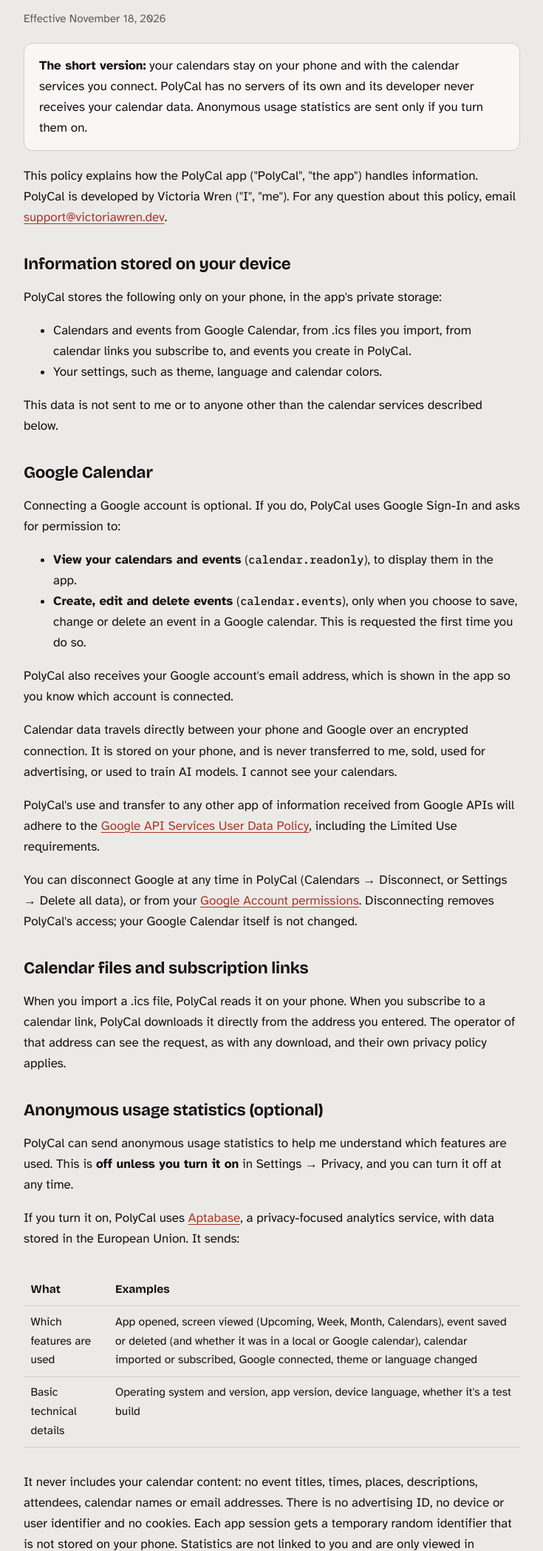
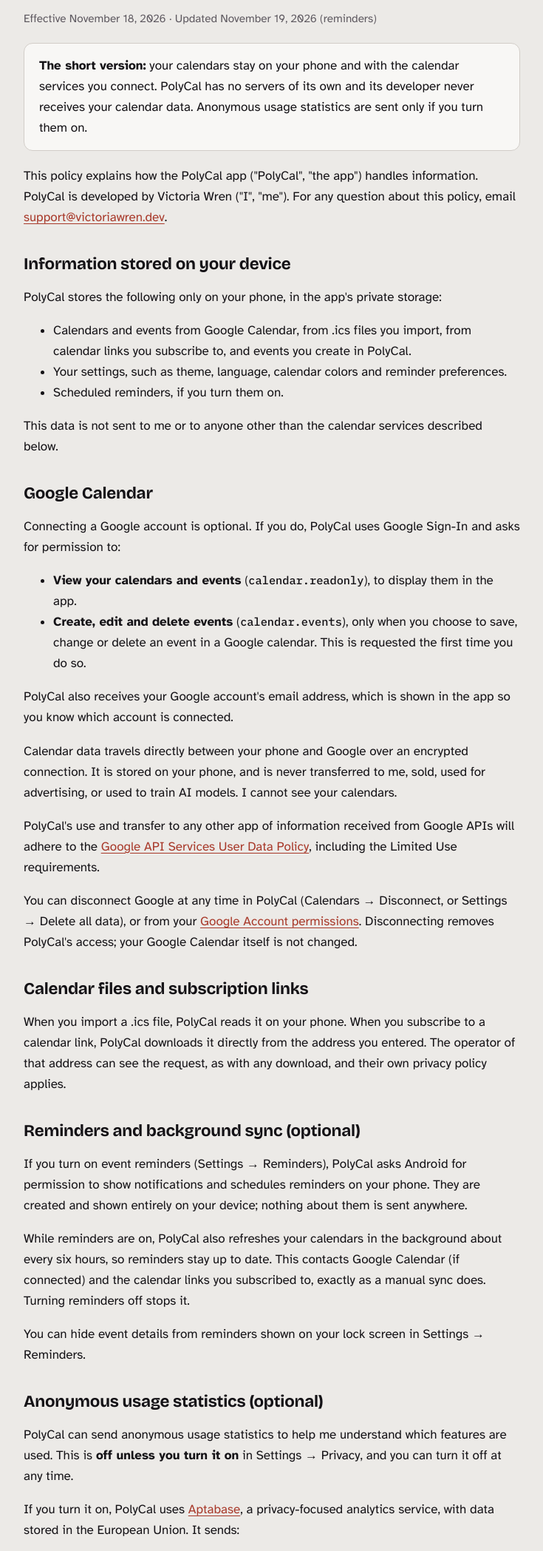
Before and after one commit to astranoct/personal-website, a plain HTML site: page polycal/privacy/index.html in a window 1280 px wide. Shown: the part 164-2261 px from the top of the page at 74% size, without its empty margins (272-1007 px from the left). Drawn offline with nearby package versions, Linux system fonts and the light colour scheme.

Commit message:
PolyCal: privacy policy and help for event reminders
Privacy policy: reminders are local notifications; while on, a
background refresh every ~6 hours contacts Google and subscribed links.
Help: turning reminders on, double reminders, missing reminders.

Co-Authored-By: Claude Opus 5.5 <noreply@anthropic.com>

```diff
--- a/polycal/privacy/index.html
+++ b/polycal/privacy/index.html
@@ -25,7 +25,7 @@
 
 <main><div class="wrap">
   <h1>Privacy policy</h1>
-  <p class="meta">Effective November 18, 2026</p>
+  <p class="meta">Effective November 18, 2026 · Updated November 19, 2026 (reminders)</p>
 
   <div class="panel">
     <p><strong>The short version:</strong> your calendars stay on your phone and with the calendar services you connect. PolyCal has no servers of its own and its developer never receives your calendar data. Anonymous usage statistics are sent only if you turn them on.</p>
@@ -37,7 +37,8 @@
   <p>PolyCal stores the following only on your phone, in the app's private storage:</p>
   <ul>
     <li>Calendars and events from Google Calendar, from .ics files you import, from calendar links you subscribe to, and events you create in PolyCal.</li>
-    <li>Your settings, such as theme, language and calendar colors.</li>
+    <li>Your settings, such as theme, language, calendar colors and reminder preferences.</li>
+    <li>Scheduled reminders, if you turn them on.</li>
   </ul>
   <p>This data is not sent to me or to anyone other than the calendar services described below.</p>
 
@@ -54,6 +55,11 @@
 
   <h2>Calendar files and subscription links</h2>
   <p>When you import a .ics file, PolyCal reads it on your phone. When you subscribe to a calendar link, PolyCal downloads it directly from the address you entered. The operator of that address can see the request, as with any download, and their own privacy policy applies.</p>
+
+  <h2>Reminders and background sync (optional)</h2>
+  <p>If you turn on event reminders (Settings → Reminders), PolyCal asks Android for permission to show notifications and schedules reminders on your phone. They are created and shown entirely on your device; nothing about them is sent anywhere.</p>
+  <p>While reminders are on, PolyCal also refreshes your calendars in the background about every six hours, so reminders stay up to date. This contacts Google Calendar (if connected) and the calendar links you subscribed to, exactly as a manual sync does. Turning reminders off stops it.</p>
+  <p>You can hide event details from reminders shown on your lock screen in Settings → Reminders.</p>
 
   <h2>Anonymous usage statistics (optional)</h2>
   <p>PolyCal can send anonymous usage statistics to help me understand which features are used. This is <strong>off unless you turn it on</strong> in Settings → Privacy, and you can turn it off at any time.</p>
```
Also changed, not shown: polycal/help/index.html (+14 -0 lines).
